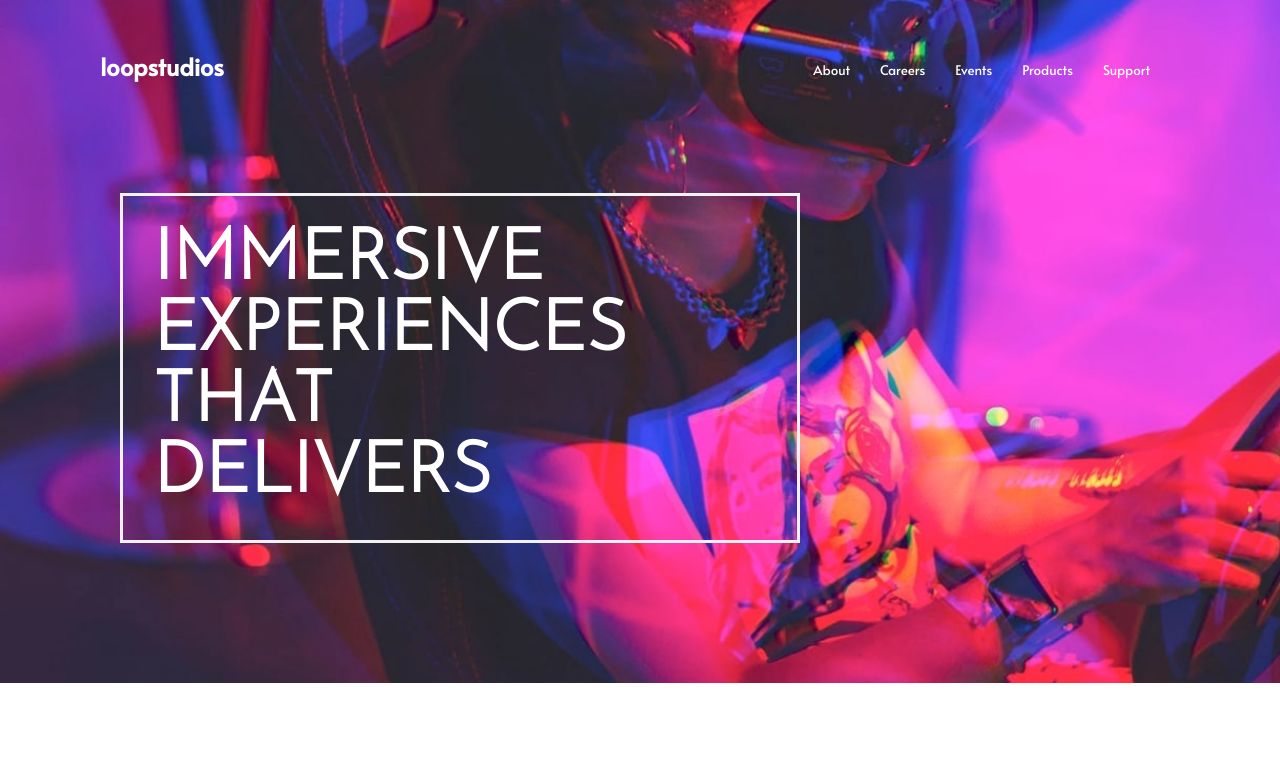
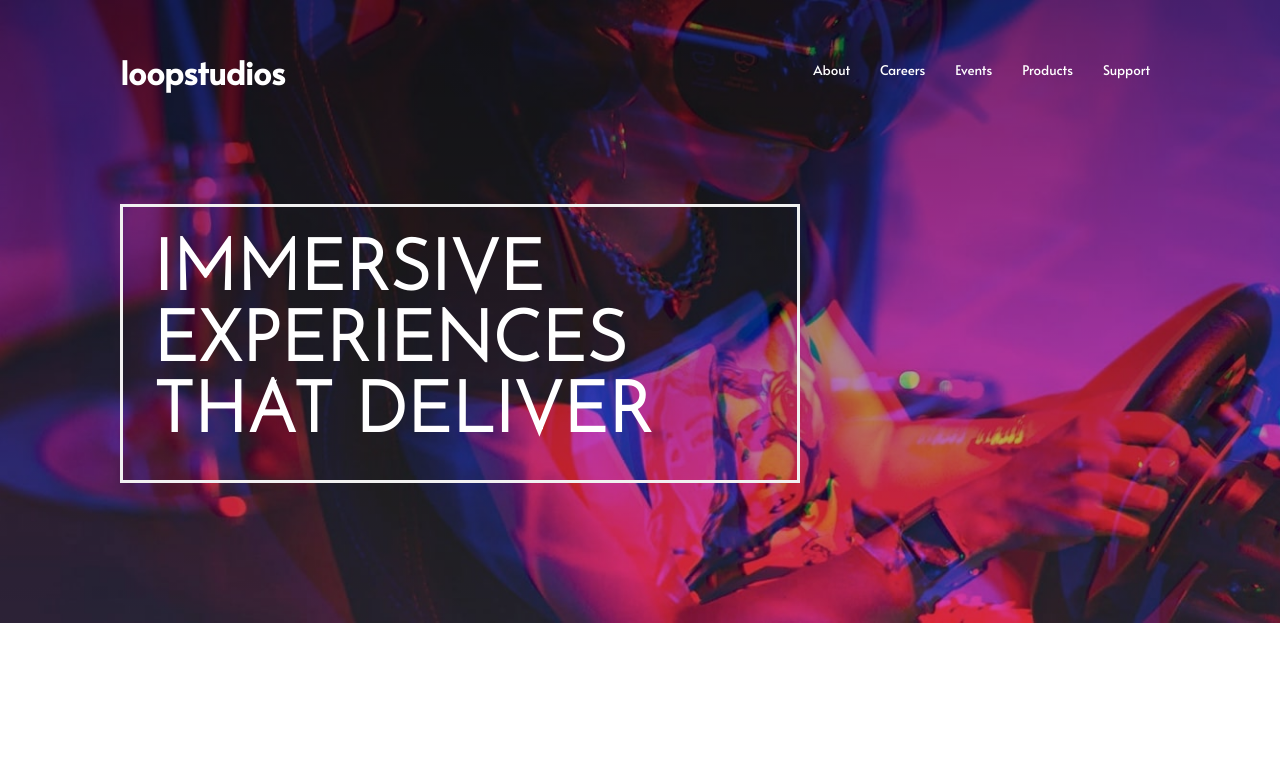
Before and after one commit to eriyanto87/Loopstudios-landing-page, a plain HTML site: page index.html in a window 1280 px wide. Shown: the top 771 px of the page. Drawn offline with Linux system fonts and the light colour scheme.

Commit message:
details on desktop

```diff
--- a/index.html
+++ b/index.html
@@ -21,7 +21,7 @@
       <span>Support</span>
     </div>
     </nav>
-     <h1 class='text'>IMMERSIVE <br>EXPERIENCES <br>THAT <br class='desktop'> DELIVERS</h1>
+     <h1 class='text'>IMMERSIVE <br>EXPERIENCES <br>THAT <br class='mobile-view'> DELIVER</h1>
   </div>
 <div class='image-1'>
   <div class='container'>
--- a/styles.css
+++ b/styles.css
@@ -342,7 +342,7 @@ footer p {
   }
 
   .header {
-    background-image: url(./images/desktop/image-hero.jpg);
+    background-image: linear-gradient(rgba(0, 0, 0, 0.55), rgba(0, 0, 0, 0.15)),url(./images/desktop/image-hero.jpg);
     width: 100%;
     height: 100%;
     padding-bottom: 40px;
@@ -421,7 +421,8 @@ footer p {
   }
 
   .logo {
-    padding: 50px 0px 0px 100px;
+    padding: 50px 0px 0px 120px;
+    font-size: 2rem;
   }
 
   .mobile-view {
```
